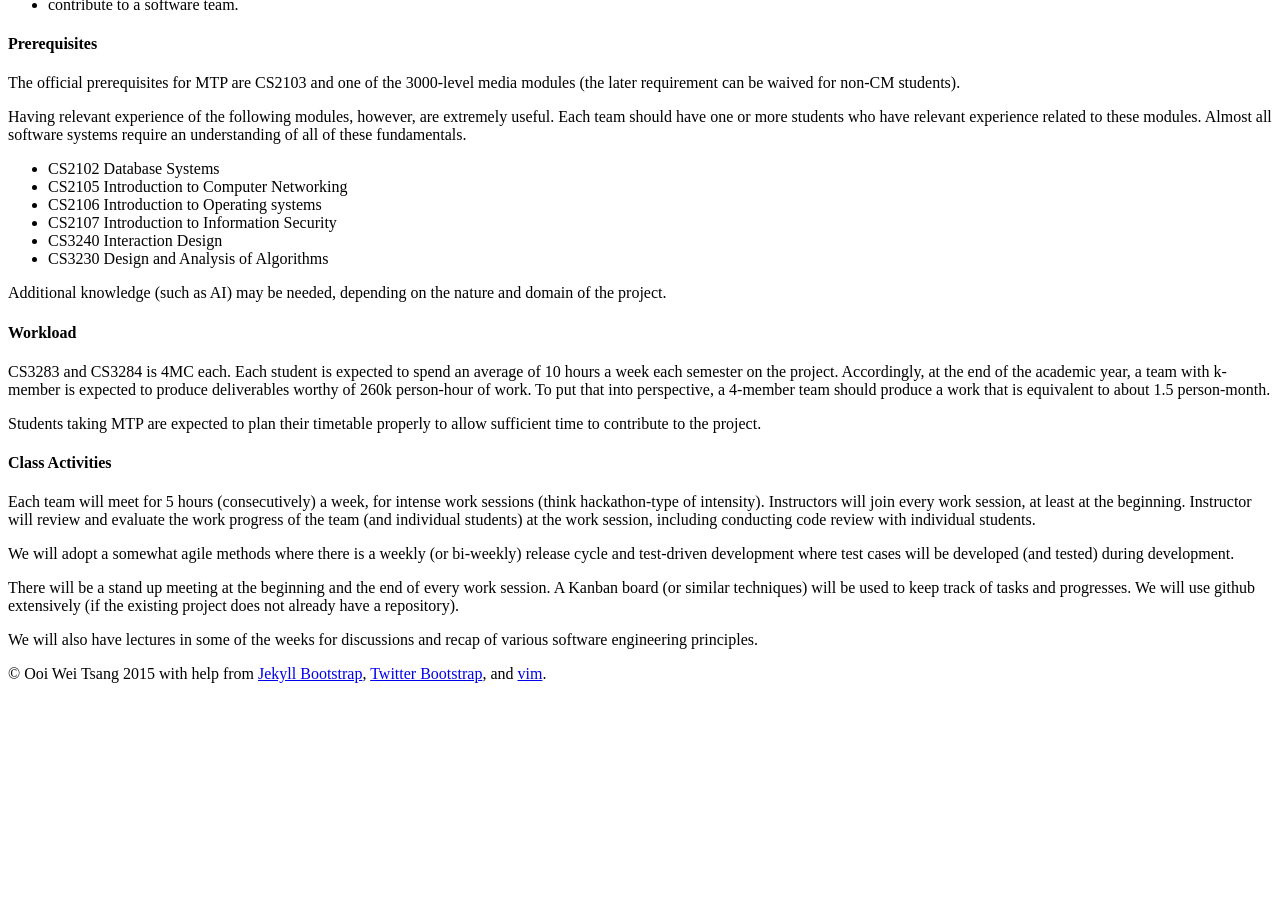
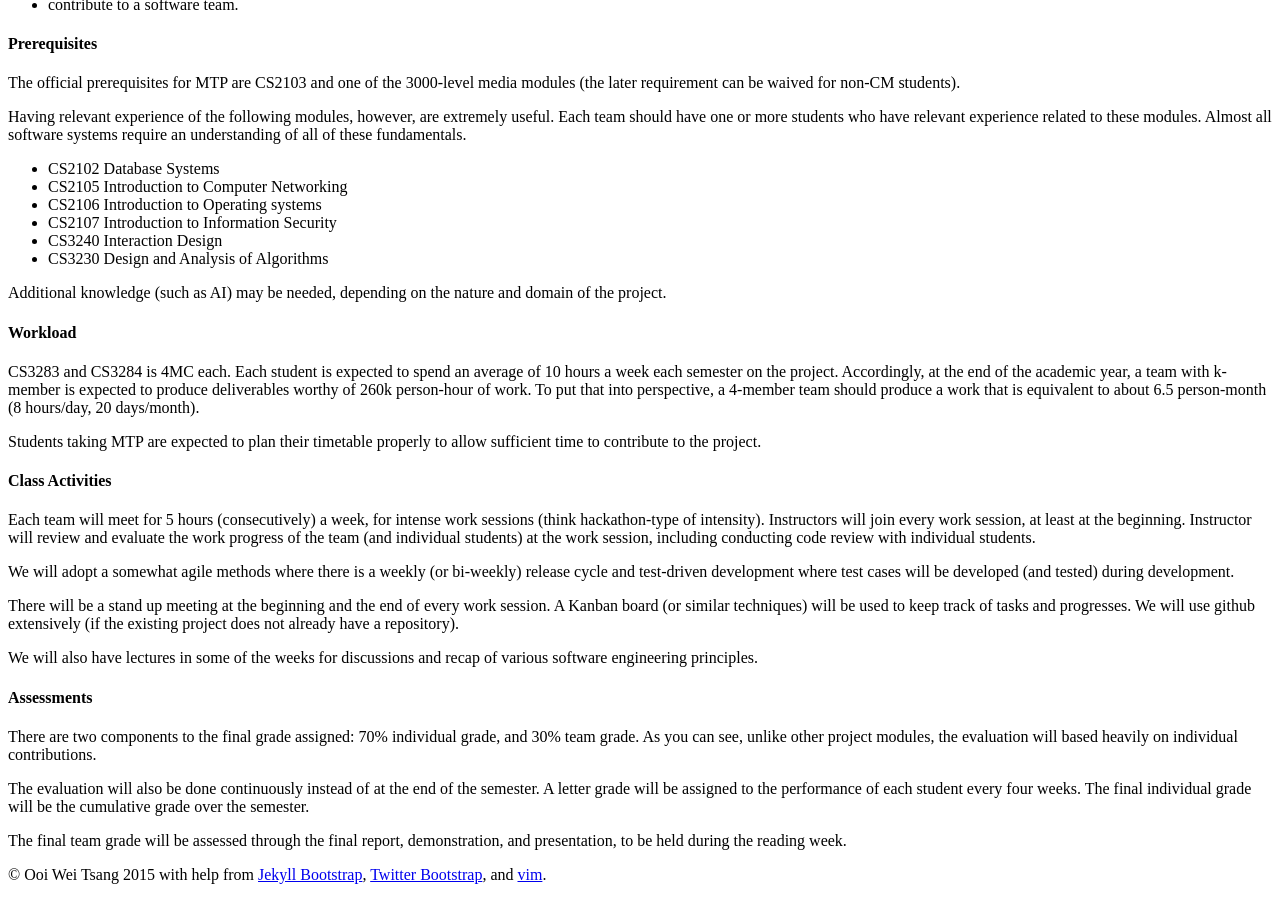
Before and after one commit to nus-mtp/1516, a Jekyll site: the page built from index.md, in a window 1280 px wide and 900 px high, scrolled down 1783 px. Built offline with Jekyll 4.4.1, drawn with Linux system fonts in a browser that asks for light colours; before the commit the page ends 2482 px from its top, so only the background shows below that; some of the changed text lies outside the part shown.

Commit message:
Added assessments info

```diff
--- a/index.md
+++ b/index.md
@@ -100,7 +100,7 @@ Additional knowledge (such as AI) may be needed, depending on the nature and dom
 
 #### Workload
 
-CS3283 and CS3284 is 4MC each.  Each student is expected to spend an average of 10 hours a week each semester on the project. Accordingly, at the end of the academic year, a team with k-member is expected to produce deliverables worthy of 260k person-hour of work.  To put that into perspective, a 4-member team should produce a work that is equivalent to about 1.5 person-month.
+CS3283 and CS3284 is 4MC each.  Each student is expected to spend an average of 10 hours a week each semester on the project. Accordingly, at the end of the academic year, a team with k-member is expected to produce deliverables worthy of 260k person-hour of work.  To put that into perspective, a 4-member team should produce a work that is equivalent to about 6.5 person-month (8 hours/day, 20 days/month).
 
 Students taking MTP are expected to plan their timetable properly to allow sufficient time to contribute to the project.
 
@@ -113,3 +113,11 @@ We will adopt a somewhat agile methods where there is a weekly (or bi-weekly) re
 There will be a stand up meeting at the beginning and the end of every work session.  A Kanban board (or similar techniques) will be used to keep track of tasks and progresses.  We will use github extensively (if the existing project does not already have a repository).
 
 We will also have lectures in some of the weeks for discussions and recap of various software engineering principles.
+
+#### Assessments
+
+There are two components to the final grade assigned: 70% individual grade, and 30% team grade.  As you can see, unlike other project modules, the evaluation will based heavily on individual contributions.
+
+The evaluation will also be done continuously instead of at the end of the semester.  A letter grade will be assigned to the performance of each student every four weeks.  The final individual grade will be the cumulative grade over the semester.
+
+The final team grade will be assessed through the final report, demonstration, and presentation, to be held during the reading week.
```
Also changed, not shown: other parts of index.md (+2 -2 lines).
